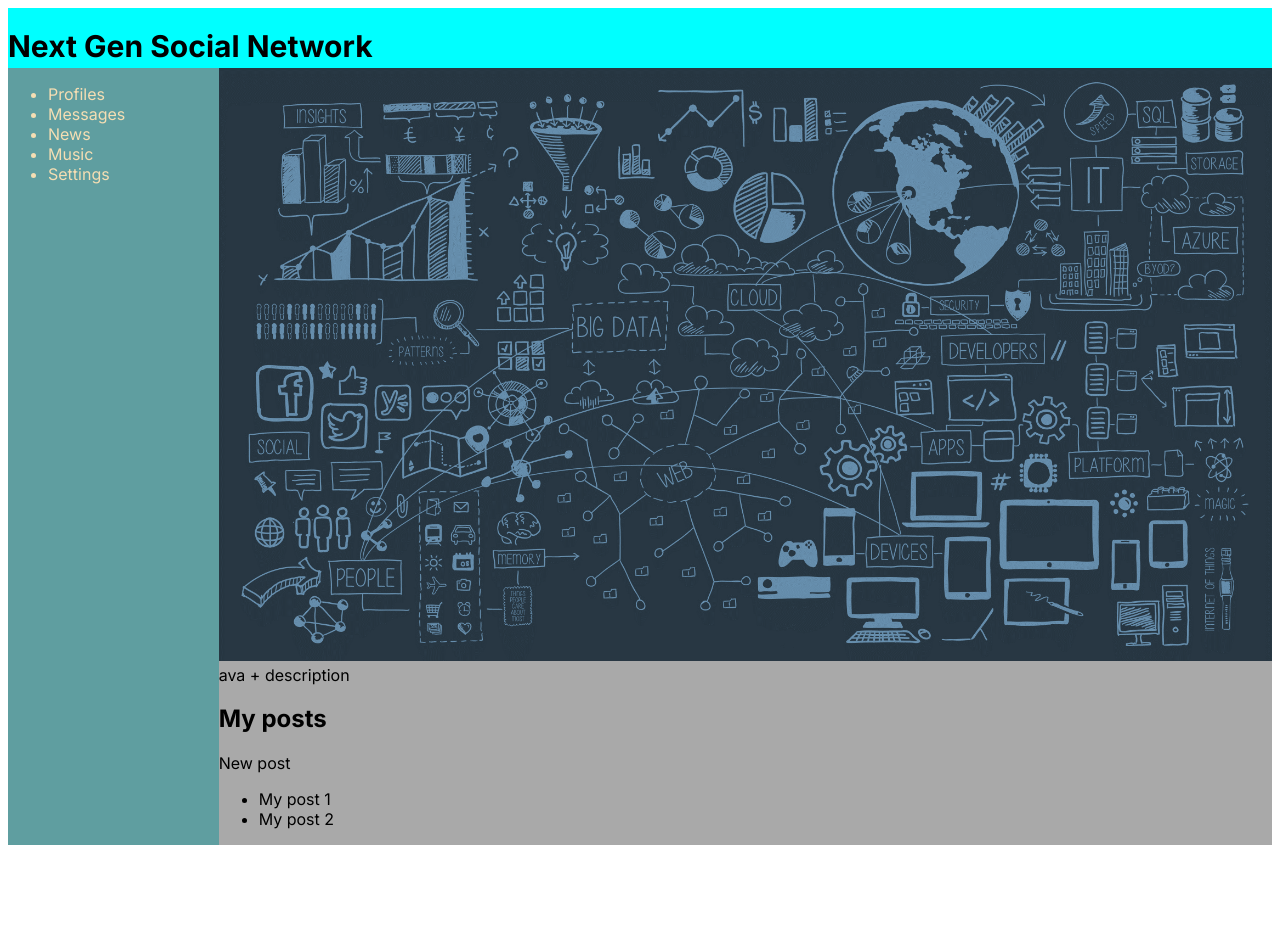
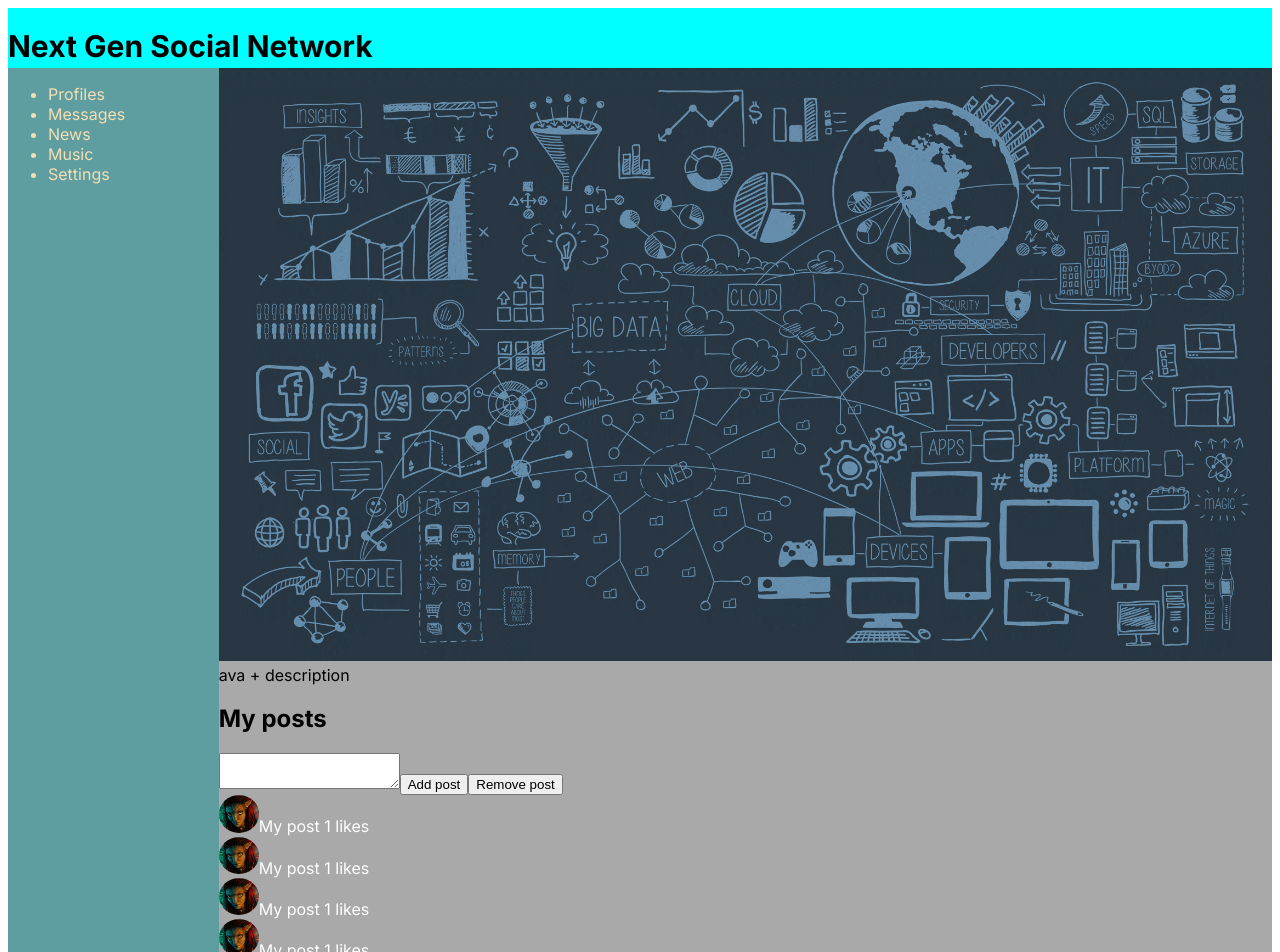
Before and after one commit to ivansukhoparov/037-02-socialnetwork, a Next.js app: page / in a window 1280 px wide. Shown: the top 952 px of the page. Before the commit the page ends 853 px from the top, so only its background shows below. Built offline with nearby package versions, Linux system fonts and the light colour scheme.

Commit message:
break to components

```diff
--- /dev/null
+++ b/src/app/components/Profile/Posts/NewPost/NewPosts.tsx
@@ -0,0 +1,12 @@
+import s from "./NewPosts.module.css";
+import {Post} from "@/app/components/Profile/Posts/PostsList/Post/Post";
+
+export const NewPosts = () => {
+    return (
+        <div>
+            <textarea></textarea>
+            <button>Add post</button>
+            <button>Remove post</button>
+        </div>
+);
+}
--- /dev/null
+++ b/src/app/components/Profile/Posts/Posts.module.css
@@ -0,0 +1,3 @@
+.posts{
+
+}
--- /dev/null
+++ b/src/app/components/Profile/Posts/Posts.tsx
@@ -0,0 +1,12 @@
+import {NewPosts} from "@/app/components/Profile/Posts/NewPost/NewPosts";
+import {PostsList} from "@/app/components/Profile/Posts/PostsList/PostsList";
+
+export const Posts = () => {
+    return (
+        <div>
+            <h2>My posts</h2>
+            <NewPosts />
+            <PostsList />
+        </div>
+    );
+}
--- /dev/null
+++ b/src/app/components/Profile/Posts/PostsList/Post/Post.module.css
@@ -0,0 +1,8 @@
+.item {
+    color:white;
+}
+
+.item img{
+width: 40px;
+    border-radius: 50%;
+}
--- /dev/null
+++ b/src/app/components/Profile/Posts/PostsList/Post/Post.tsx
@@ -0,0 +1,11 @@
+import s from "./Post.module.css";
+
+export const Post = () => {
+    return (
+            <div className={s.item}>
+                <img src="/avator.png"/>
+                My post 1
+                <span> likes</span>
+            </div>
+);
+}
--- /dev/null
+++ b/src/app/components/Profile/Posts/PostsList/PostsList.module.css
@@ -0,0 +1,3 @@
+.posts{
+
+}
--- /dev/null
+++ b/src/app/components/Profile/Posts/PostsList/PostsList.tsx
@@ -0,0 +1,15 @@
+import s from "./PostsList.module.css";
+import {Post} from "@/app/components/Profile/Posts/PostsList/Post/Post";
+import {NewPosts} from "@/app/components/Profile/Posts/NewPost/NewPosts";
+
+export const PostsList = () => {
+    return (
+            <div className={s.posts}>
+                <Post/>
+                <Post/>
+                <Post/>
+                <Post/>
+                <Post/>
+            </div>
+    );
+}
--- a/src/app/components/Profile/Profile.tsx
+++ b/src/app/components/Profile/Profile.tsx
@@ -1,4 +1,6 @@
 import s from "./Profile.module.css";
+import {PostsList} from "@/app/components/Profile/Posts/PostsList/PostsList";
+import {Posts} from "@/app/components/Profile/Posts/Posts";
 
 export const Profile = () => {
     return (
@@ -9,16 +11,7 @@ export const Profile = () => {
             <div>
                 ava + description
             </div>
-            <div className="">
-                <h2>My posts</h2>
-                <div> New post</div>
-                <ul>
-                    <li>My post 1</li>
-                    <li>My post 2</li>
-                </ul>
-
-            </div>
-
+            <Posts />
         </div>
     );
 }
```
Also changed, not shown: public/avator.png (added), src/app/components/Profile/Posts/NewPost/NewPosts.module.css (added).
